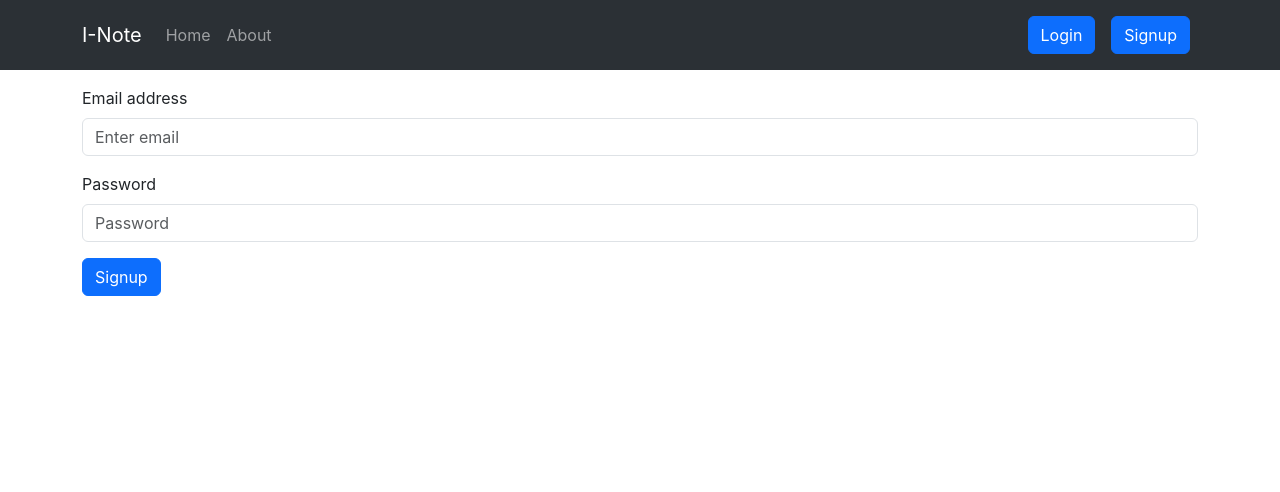
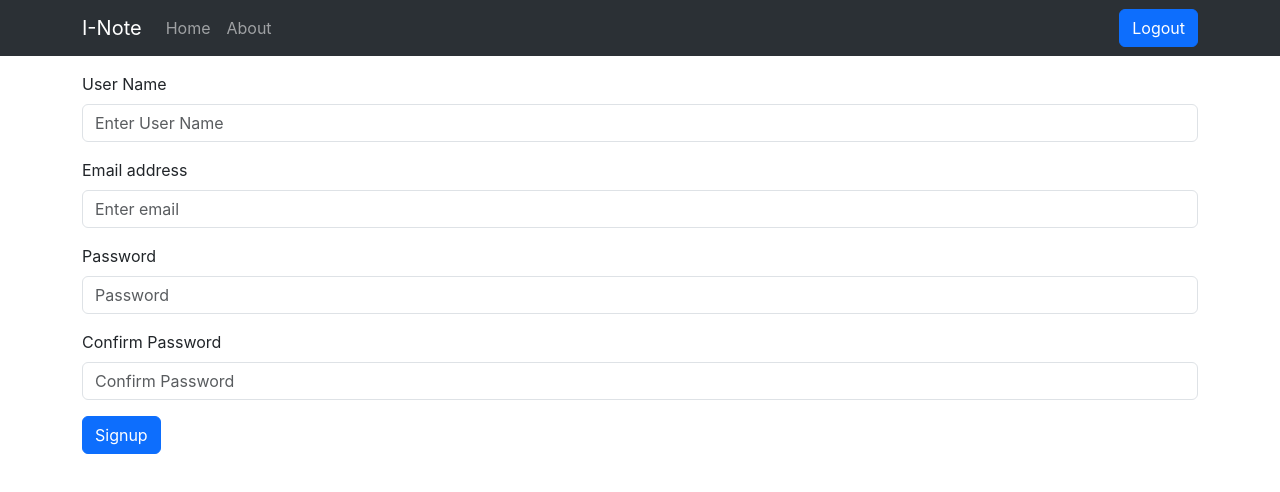
Before and after one commit to Shreyash0368/Idea-Hub, a React (Create React App) app: page /signup in a window 1280 px wide. Shown: the top 492 px of the page. Built offline with nearby package versions, Linux system fonts and the light colour scheme; sample sign-in values are in the browser's storage; the HTML template or start-up script is replaced by a standard one.

Commit message:
added login/signup logic and redirecting

```diff
--- a/src/components/Login.js
+++ b/src/components/Login.js
@@ -1,35 +1,82 @@
-import React, {useState} from "react";
+import React, { useState } from "react";
+import { useNavigate } from 'react-router-dom';
 import Button from "react-bootstrap/Button";
 import Form from "react-bootstrap/Form";
 import Container from "react-bootstrap/esm/Container";
 
 export default function Login() {
-    const [email, setEmail] = useState(null);
-    const [password, setPassword] = useState(null);
+  const navigate = useNavigate();
 
-    const onEmailChange = (e) => {
-        setEmail(e.target.value);
+  const [email, setEmail] = useState("");
+  const [password, setPassword] = useState("");
+
+  const onEmailChange = (e) => {
+    setEmail(e.target.value);
+  };
+  const onPasswordChange = (e) => {
+    setPassword(e.target.value);
+  };
+
+  const onSubmit = async (e) => {
+    e.preventDefault();
+
+    try {
+      const response = await fetch("http://localhost:5000/api/auth/login", {
+        method: "POST",
+        headers: {
+          "Content-Type": "application/json",
+        },
+        body: JSON.stringify({
+          emailID: email,
+          password: password,
+        })
+      });
+
+      const json = await response.json();
+      if (json.success) {
+        localStorage.setItem('authToken', json.authtoken);
+        navigate('/');
+      }
+      else {
+        alert('invalid credential');
+      }
+
+    } catch (error) {
+      console.error("Error:", error.message);
+
     }
-    const onPasswordChange = (e) => {
-        setPassword(e.target.value);
-    }
+  };
 
   return (
     <>
       <Container className="my-3">
         <Form
           onSubmit={(e) => {
-            e.preventDefault();
+            onSubmit(e);
           }}
         >
           <Form.Group className="mb-3" controlId="formBasicEmail">
             <Form.Label>Email address</Form.Label>
-            <Form.Control type="email" placeholder="Enter email" value={email} onChange={onEmailChange} />
+            <Form.Control
+              type="email"
+              placeholder="Enter email"
+              value={email}
+              onChange={onEmailChange}
+              required
+              minLength={5}
+            />
           </Form.Group>
 
           <Form.Group className="mb-3" controlId="formBasicPassword">
             <Form.Label>Password</Form.Label>
-            <Form.Control type="password" placeholder="Password" value={password} onChange={onPasswordChange}/>
+            <Form.Control
+              type="password"
+              placeholder="Password"
+              value={password}
+              onChange={onPasswordChange}
+              required
+              minLength={5}
+            />
           </Form.Group>
           <Button variant="primary" type="submit">
             Login
--- a/src/components/Navbar.js
+++ b/src/components/Navbar.js
@@ -1,38 +1,52 @@
-import React from 'react'
-import Container from 'react-bootstrap/Container';
-import Nav from 'react-bootstrap/Nav';
-import Navbar from 'react-bootstrap/Navbar';
-import Button from 'react-bootstrap/Button';
-import ButtonGroup from 'react-bootstrap/ButtonGroup';
-import {
-    BrowserRouter as Router,
-    NavLink
-  } from "react-router-dom";
+import React from "react";
+import Container from "react-bootstrap/Container";
+import Nav from "react-bootstrap/Nav";
+import Navbar from "react-bootstrap/Navbar";
+import Button from "react-bootstrap/Button";
+import ButtonGroup from "react-bootstrap/ButtonGroup";
+import { BrowserRouter as Router, NavLink, useNavigate } from "react-router-dom";
 
 export default function NavbarComp() {
+    const navigate = useNavigate();
+    const handleLogout = () => {
+        localStorage.removeItem('authToken');
+        navigate('/login');
+    }
+
   return (
     <>
       <Navbar expand="lg" className="bg-body-tertiary" data-bs-theme="dark">
         <Container>
-                    <Navbar.Brand as={NavLink} to="/">I-Note</Navbar.Brand>
+          <Navbar.Brand as={NavLink} to="/">
+            I-Note
+          </Navbar.Brand>
           <Navbar.Toggle aria-controls="basic-navbar-nav" />
           <Navbar.Collapse id="basic-navbar-nav">
             <Nav className="me-auto">
-                            <Nav.Link as={NavLink} to="/" className='nav-link'>Home</Nav.Link>
-                            <Nav.Link as={NavLink} to="/about" className='nav-link'>About</Nav.Link>
+              <Nav.Link as={NavLink} to="/" className="nav-link">
+                Home
+              </Nav.Link>
+              <Nav.Link as={NavLink} to="/about" className="nav-link">
+                About
+              </Nav.Link>
             </Nav>
-                        <Nav className='justify-content-end '>
-                            <Nav.Link as={NavLink} to="/login" className='nav-link'>
+            {!localStorage.getItem("authToken") ? (
+              <Nav className="justify-content-end ">
+                <Nav.Link as={NavLink} to="/login" className="nav-link">
                   <Button>Login</Button>
                 </Nav.Link>
-                            <Nav.Link as={NavLink} to="/signup" className='nav-link'>
+                <Nav.Link as={NavLink} to="/signup" className="nav-link">
                   <Button>Signup</Button>
                 </Nav.Link>
               </Nav>
+            ) : (
+              <Nav className="justify-content-end ">
+                <Button onClick={handleLogout}>Logout</Button>
+              </Nav>
+            )}
           </Navbar.Collapse>
         </Container>
       </Navbar>
-
     </>
-    )
+  );
 }
--- a/src/components/NoteItem.js
+++ b/src/components/NoteItem.js
@@ -1,6 +1,6 @@
 import React from 'react'
 import Card from 'react-bootstrap/Card';
-import { useNoteContext } from '../NoteContext';
+import { useNoteContext } from '../context/NoteContext';
 
 
 export default function NoteItem({note, onEditNote}) {
--- a/src/components/NotesDisplay.js
+++ b/src/components/NotesDisplay.js
@@ -1,12 +1,14 @@
 import React, {useEffect, useState} from 'react'
-import { useNoteContext } from '../NoteContext';
+import { useNoteContext } from '../context/NoteContext';
 import NoteItem from './NoteItem';
 import EditModal from './EditModal';
 import Container from 'react-bootstrap/Container';
 import Row from 'react-bootstrap/Row';
 import Col from 'react-bootstrap/Col';
+import { useNavigate } from 'react-router-dom';
 
 export default function NotesDisplay() {
+    const navigate = useNavigate();
     const { notes, getAllNotes, editNote} = useNoteContext()
     const [show, setShow] = useState(false)
 
@@ -26,7 +28,12 @@ export default function NotesDisplay() {
     }
 
     useEffect(() => {
-        getAllNotes();
+        if (localStorage.getItem('authToken')) {
+            getAllNotes();
+        }
+        else {
+            navigate('/login')
+        }
     }, [])
 
     return (
--- a/src/components/Signup.js
+++ b/src/components/Signup.js
@@ -1,25 +1,120 @@
-import React from "react";
+import React, {useState} from "react";
+import { useNavigate } from 'react-router-dom';
 import Button from "react-bootstrap/Button";
 import Form from "react-bootstrap/Form";
 import Container from "react-bootstrap/esm/Container";
 
 export default function Signup() {
+  const navigate = useNavigate();
+
+  const [userName, setUserName] = useState("")
+  const [email, setEmail] = useState("");
+  const [password, setPassword] = useState("");
+  const [confirmPassword, setConfirmPassword] = useState("");
+
+  const onNameChange = (e) => {
+    setUserName(e.target.value);
+  };
+  const onEmailChange = (e) => {
+    setEmail(e.target.value);
+  };
+  const onPasswordChange = (e) => {
+    setPassword(e.target.value);
+  };
+  const onConfirmPasswordChange = (e) => {
+    setConfirmPassword(e.target.value);
+  };
+
+  const onSubmit = async (e) => {
+    e.preventDefault();
+
+    if (password !== confirmPassword) {
+      //TODO: add alert
+      return;
+    }
+
+    try {
+      const response = await fetch("http://localhost:5000/api/auth/signup", {
+        method: "POST",
+        headers: {
+          "Content-Type": "application/json",
+        },
+        body: JSON.stringify({
+          name: userName,
+          emailID: email,
+          password: password,
+        })
+      });
+
+      const json = await response.json();
+      if (json.success) {
+        localStorage.setItem('authToken', json.authtoken);
+        navigate('/');
+      }
+      else {
+        alert('invalid credential');
+      }
+
+    } catch (error) {
+      console.error("Error:", error.message);
+
+    }
+  };
+
   return (
     <>
       <Container className="my-3">
         <Form
           onSubmit={(e) => {
-            e.preventDefault();
+            onSubmit(e);
           }}
         >
+          <Form.Group className="mb-3" controlId="formBasicUserName">
+            <Form.Label>User Name</Form.Label>
+            <Form.Control
+              type="text"
+              placeholder="Enter User Name"
+              value={userName}
+              onChange={onNameChange}
+              required
+              minLength={5}
+            />
+          </Form.Group>
+
           <Form.Group className="mb-3" controlId="formBasicEmail">
             <Form.Label>Email address</Form.Label>
-            <Form.Control type="email" placeholder="Enter email" />
+            <Form.Control
+              type="email"
+              placeholder="Enter email"
+              value={email}
+              onChange={onEmailChange}
+              required
+              minLength={5}
+            />
           </Form.Group>
 
           <Form.Group className="mb-3" controlId="formBasicPassword">
             <Form.Label>Password</Form.Label>
-            <Form.Control type="password" placeholder="Password" />
+            <Form.Control
+              type="password"
+              placeholder="Password"
+              value={password}
+              onChange={onPasswordChange}
+              required
+              minLength={8}
+            />
+          </Form.Group>
+
+          <Form.Group className="mb-3" controlId="formConfirmPassword">
+            <Form.Label>Confirm Password</Form.Label>
+            <Form.Control
+              type="password"
+              placeholder="Confirm Password"
+              value={confirmPassword}
+              onChange={onConfirmPasswordChange}
+              required
+              minLength={8}
+            />
           </Form.Group>
           <Button variant="primary" type="submit">
             Signup
```
Lines whose indentation alone changed are shown as unchanged.
